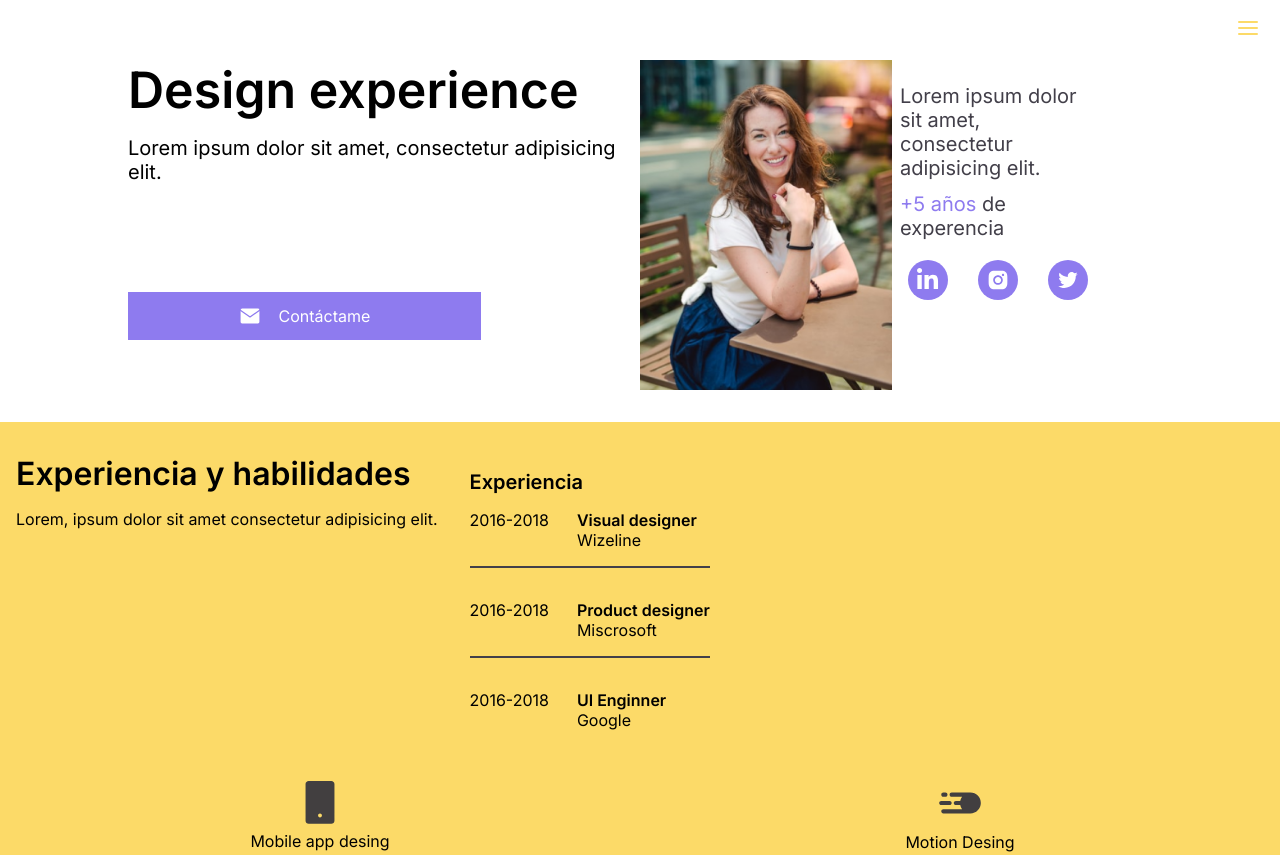
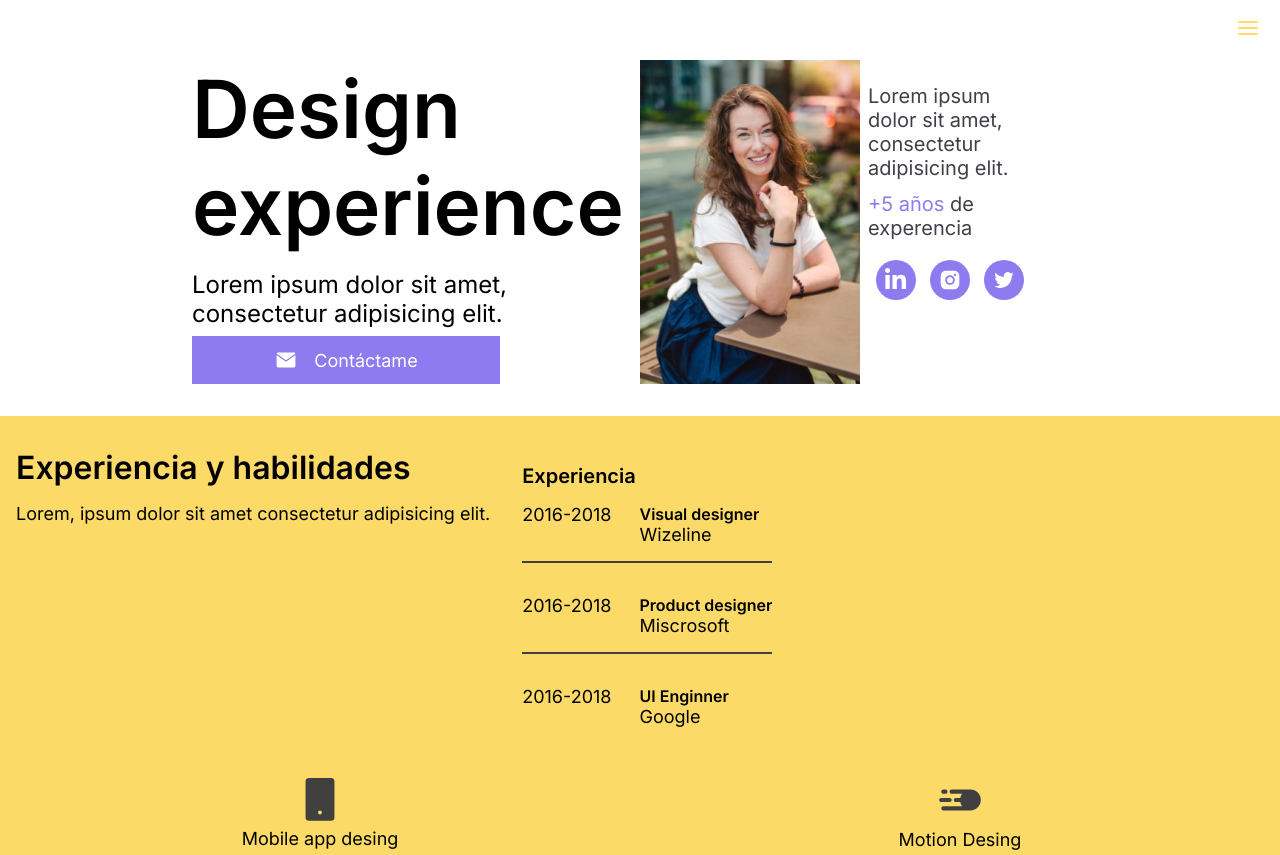
Before and after one commit to martinez-fko/miPortafolio, a plain HTML site: page index.html in a window 1280 px wide. Shown: the top 855 px of the page. Drawn offline with Linux system fonts and the light colour scheme.

Commit message:
ajuste header

```diff
--- a/assets/css/styles.css
+++ b/assets/css/styles.css
@@ -276,6 +276,25 @@ input#menu-hamburguesa{
 
 /* Medium devices (landscape tablets, 768px and up) */
 @media screen and (min-width: 768px) {
+
+    body{
+        font-size: 18px;
+    }
+
+    h1{
+        font-size: 80px;
+     }
+
+     h2{
+         font-size: 40px;
+         font-weight: 600
+     }
+
+     h3{
+         font-size: 24px;
+     }
+
+
     /* Header */
     .header{
         width: 90%;
@@ -286,6 +305,14 @@ input#menu-hamburguesa{
         grid-template-columns: 2fr 1fr 1fr;
         gap: .5rem;
         margin-bottom: 2rem;
+    }
+
+    .header__box-titulo h1{
+        font-size: 80px;
+    }
+
+    .header__box-titulo h1{
+        font-size: 80px;
     }
 
 
@@ -322,7 +349,7 @@ input#menu-hamburguesa{
     /* header */
 
     .header{
-        width: 80%;
+        width: 70%;
     }
 
     .header__box-info{
```
